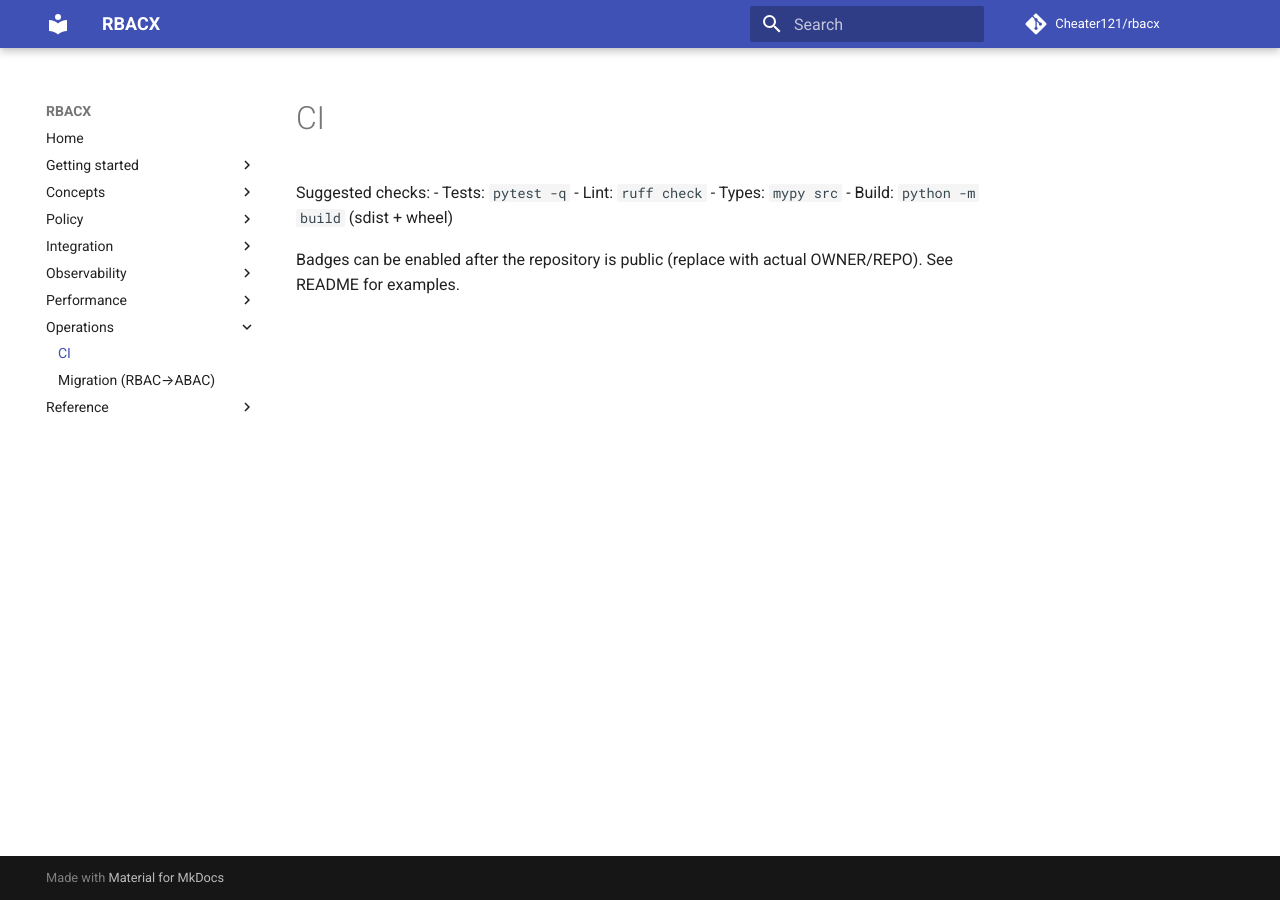
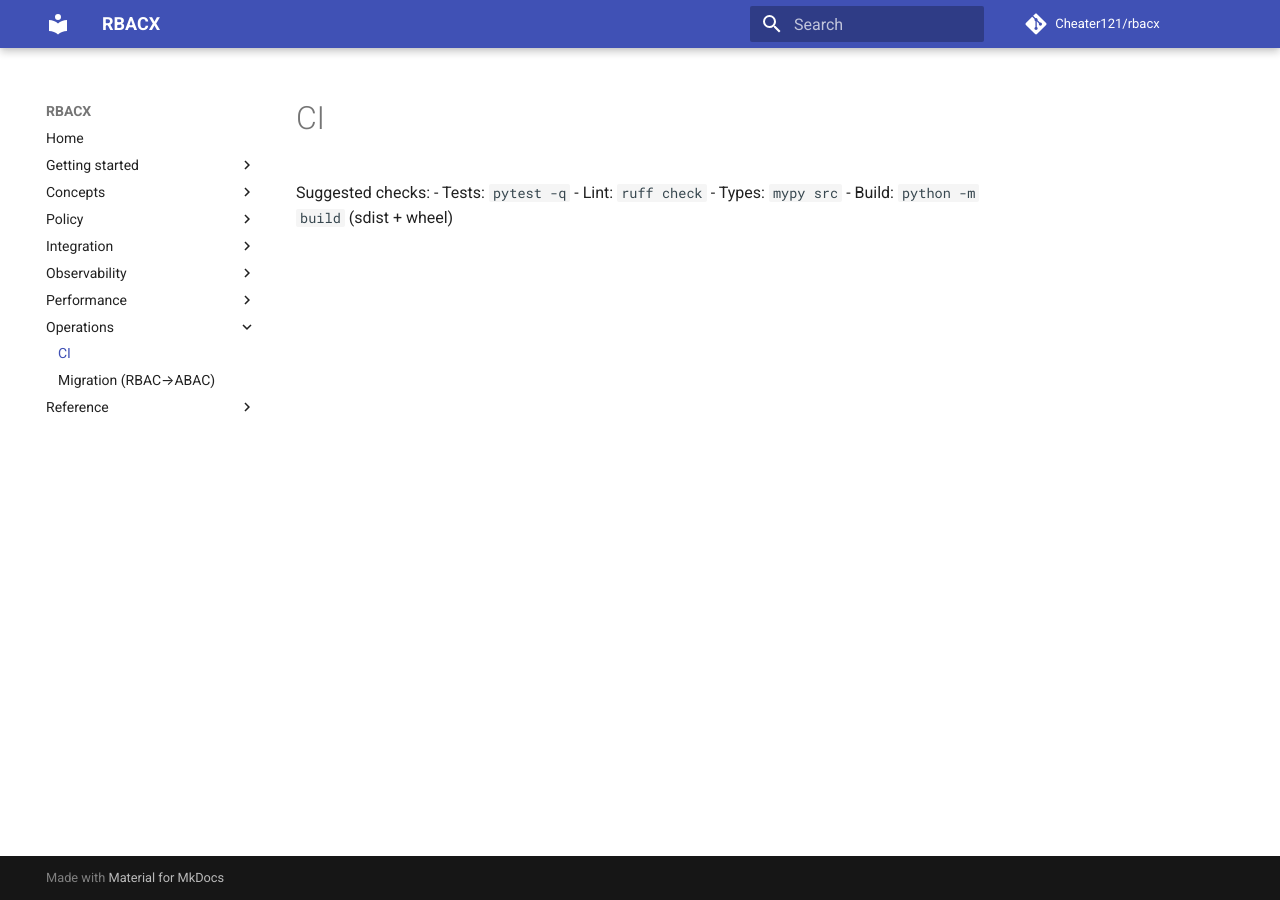
Before and after one commit to Cheater121/rbacx, an MkDocs documentation site: the page built from docs/ci.md, in a window 1280 px wide. Built offline with MkDocs 1.6.1 and Material for MkDocs 9.7.7, drawn with Linux system fonts in a browser that asks for light colours; comment, search, counter and statistics services are not loaded.

Commit message:
Update ci.md

```diff
--- a/docs/ci.md
+++ b/docs/ci.md
@@ -5,5 +5,3 @@ Suggested checks:
 - Lint: `ruff check`
 - Types: `mypy src`
 - Build: `python -m build` (sdist + wheel)
-
-Badges can be enabled after the repository is public (replace with actual OWNER/REPO). See README for examples.
```
